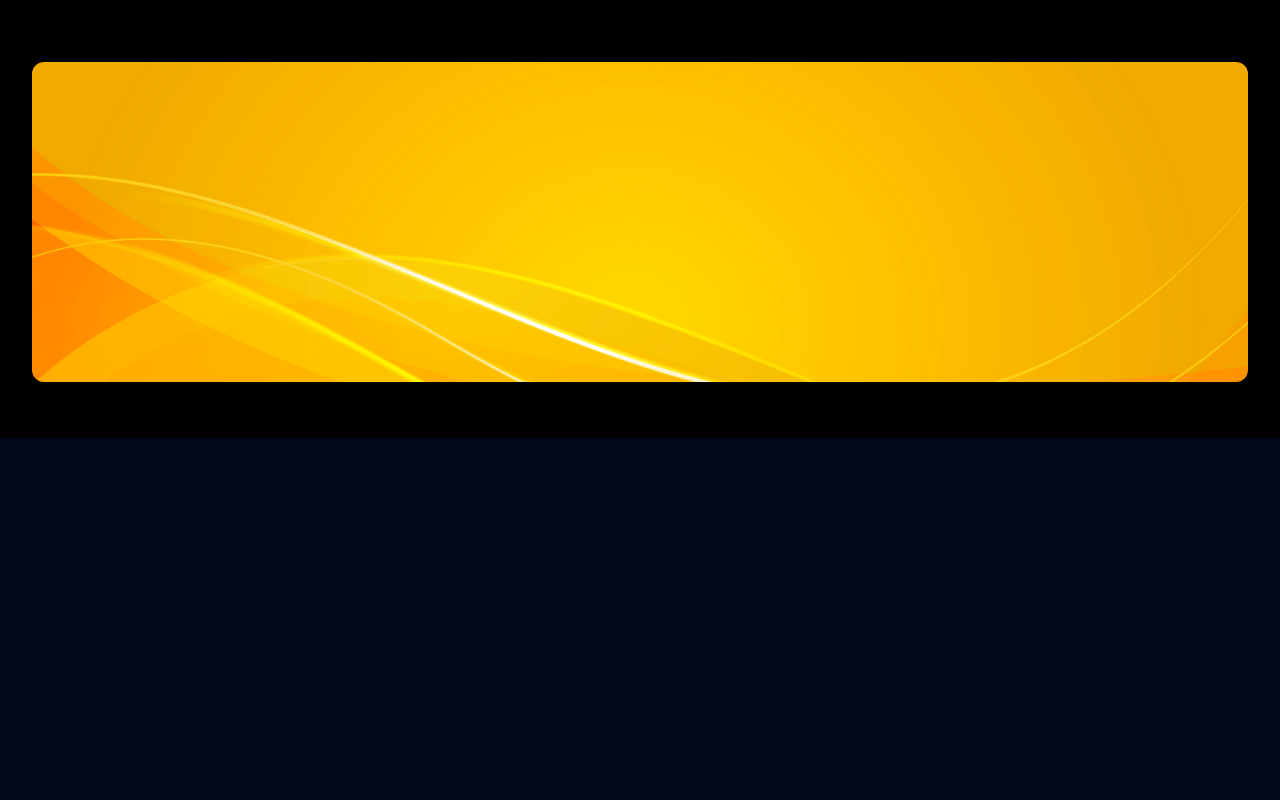
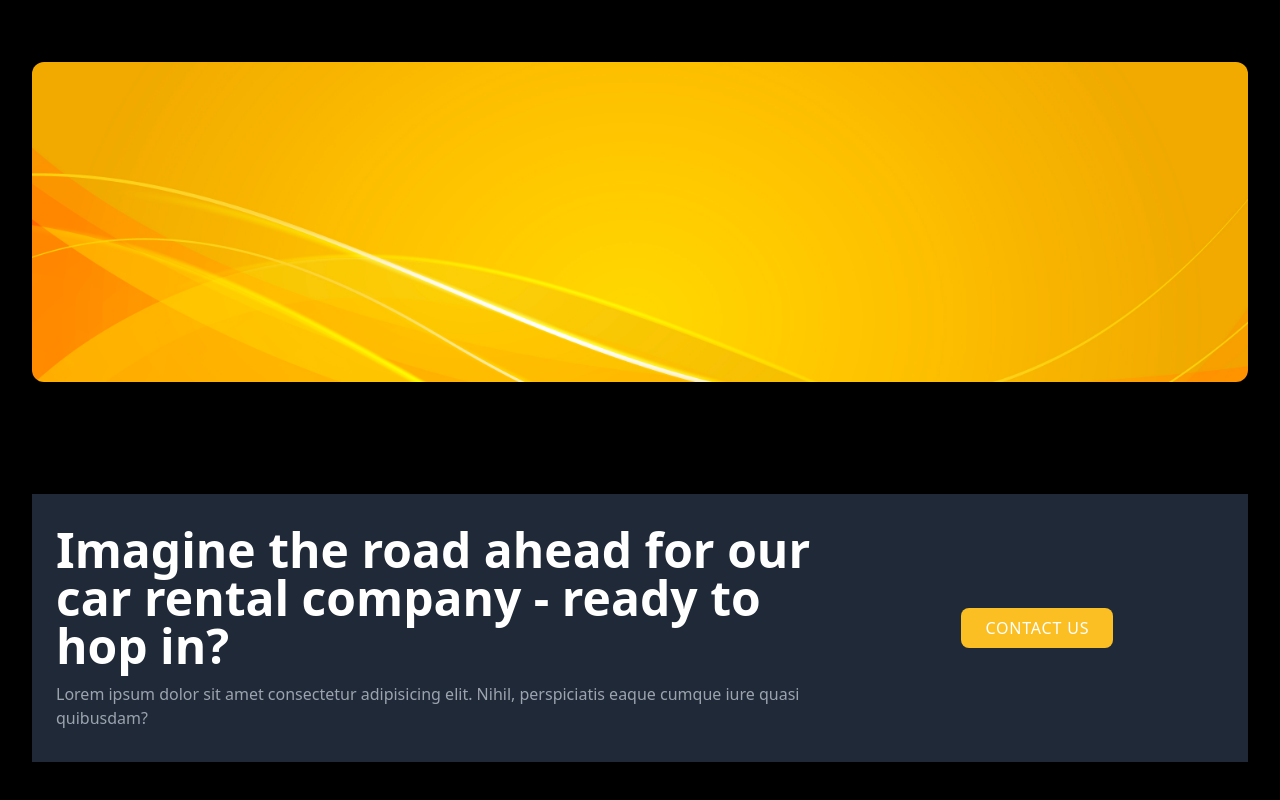
Before and after one commit to owusuvictorjnr/car-rentals, a Next.js app: page / in a window 1280 px wide. Shown: the part 3458-4258 px from the top of the page. Before the commit the page ends 3896 px from the top, so only its background shows below. Built offline with nearby package versions, Linux system fonts and the light colour scheme.

Commit message:
contact section

```diff
--- a/app/(root)/page.jsx
+++ b/app/(root)/page.jsx
@@ -6,6 +6,7 @@ import Link from 'next/link'
 import CarList from './carList/pages'
 import Testimonial from '@/components/Testimonial/Testimonial'
 import Appstore from '@/components/Appstore/Appstore'
+import Contact from './contact/page'
 
 const skillsData = [
   {
@@ -166,9 +167,41 @@ export default function Home() {
       <Testimonial />
 
       {/* Appstore Banner */}
-      <div className="dark:bg-black bg-white dark:text-white">
+      <section className="dark:bg-black bg-white dark:text-white">
         <Appstore className="dark:bg-dark" />
-      </div>
+      </section>
+
+      {/* Contact us */}
+      <section>
+        <div
+          data-aos="zoom-in"
+          data-aos-duration="1500"
+          className="dark:bg-black dark:text-white py-14"
+        >
+          <div className="container">
+            <div className="grid grid-cols-1 sm:grid-cols-3 gap-6 bg-gray-800 py-8 px-6">
+              <div className="col-span-2 space-y-3">
+                <h1 className=" text-4xl sm:text-5xl font-bold text-white">
+                  Imagine the road ahead for our car rental company - ready to
+                  hop in?
+                </h1>
+                <p className=" text-gray-400">
+                  Lorem ipsum dolor sit amet consectetur adipisicing elit.
+                  Nihil, perspiciatis eaque cumque iure quasi quibusdam?
+                </p>
+              </div>
+              <div className=" grid place-items-center">
+                <Link
+                  href="/"
+                  className=" inline-block py-2 px-6 bg-amber-400 text-white rounded-lg tracking-wider uppercase hover:bg-amber-400/80 duration-300"
+                >
+                  contact us
+                </Link>
+              </div>
+            </div>
+          </div>
+        </div>
+      </section>
     </>
   )
 }
```
